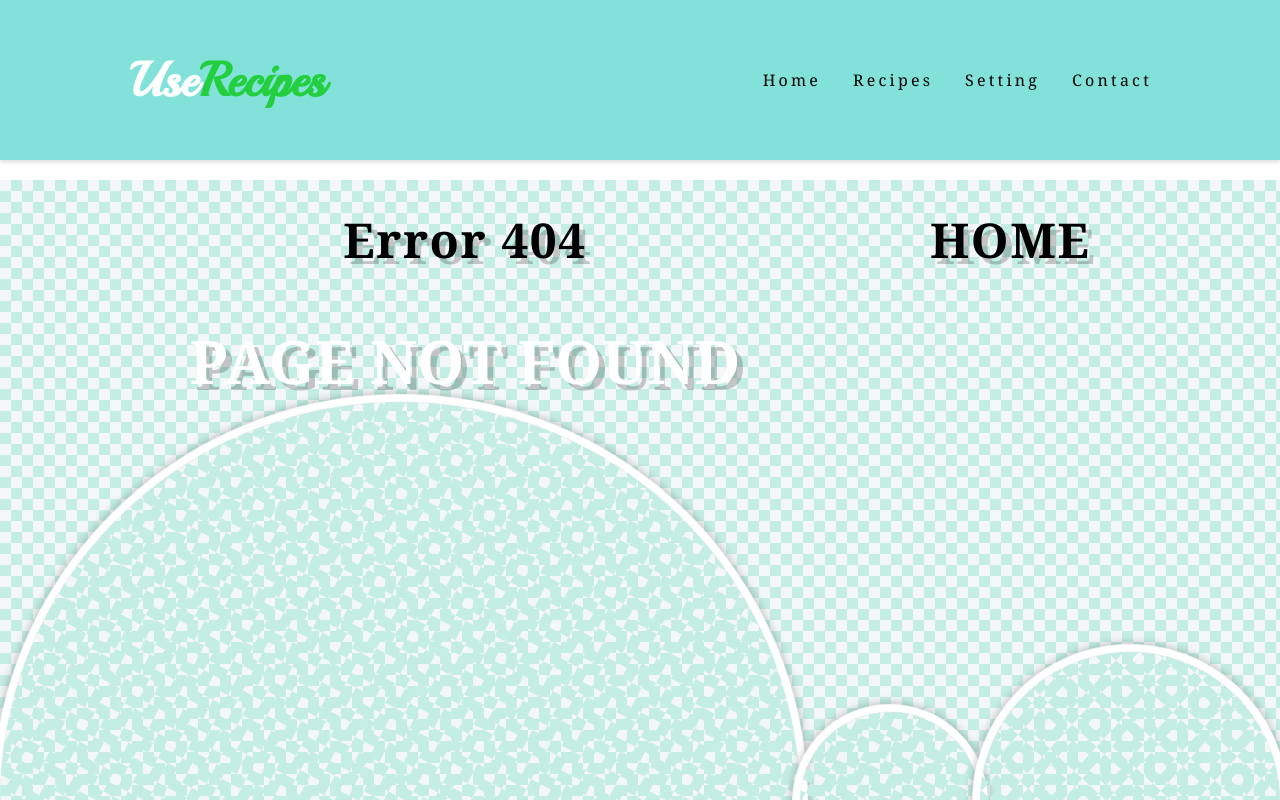
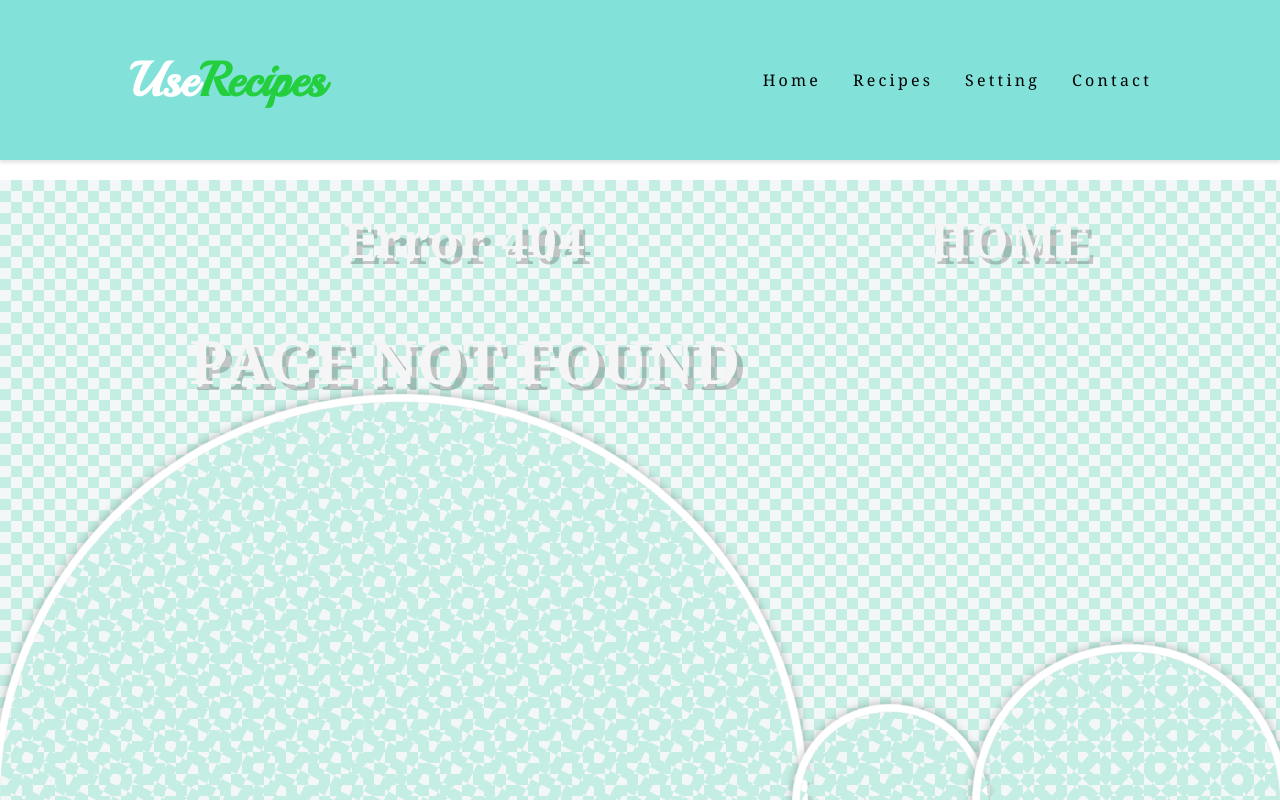
Before and after one commit to PikchuCheng/react-project-deployment, a React (Vite) app: page /404 in a window 1280 px wide. Shown: the top 800 px of the page. Built offline with nearby package versions, Linux system fonts and the light colour scheme; a web font is replaced by a local one.

Commit message:
Finish Version for Presentention

```diff
--- a/src/pages/NotFound.jsx
+++ b/src/pages/NotFound.jsx
@@ -3,14 +3,14 @@
   return (
     <div className="body-not-found">
       <div className="page">
-        <h1>Error 404</h1>
-        <h2>PAGE NOT FOUND</h2>
+        <h1 className="moire-title">Error 404</h1>
+        <h2 className="moire-title" >PAGE NOT FOUND</h2>
     </div>
     <div className="page1">
-        <h1>GO</h1>
+        <h1 className="moire-title">GO</h1>
     </div>
     <div className="pag">
-        <h1>HOME</h1>
+        <h1 className="moire-title">HOME</h1>
     </div>
     <div className="moire"></div>
     <div className="moire2"></div>
--- a/src/style/partials/_404.scss
+++ b/src/style/partials/_404.scss
@@ -10,6 +10,8 @@
     flex-wrap: wrap;
     color: #fff;
     text-shadow: 6px 6px 0px rgba(0, 0, 0, 0.2);
+
+
 }
 
 .moire {
@@ -34,7 +36,7 @@
     width: fit-content;
     position: absolute;
     top: 300px;
-    left: 250px;
+    left: 200px;
     right: 0;
     bottom: 0;
     display: flex;
@@ -45,9 +47,13 @@
     font-size: 3em;
     margin:0;
 
-    h2{
+    .moire-title{
+        color: whitesmoke;
+        font-family: var(--font-family);
         width: 100%;
     }
+
+
 }
 
 .page1 {
@@ -64,6 +70,12 @@
     z-index: 2;
     font-size: 3em;
     margin:0;
+
+    .moire-title{
+        color: whitesmoke;
+        font-family: var(--font-family);
+        width: 100%;
+    }
 }
 
 .pag {
@@ -78,6 +90,12 @@
     flex-direction: column;
     z-index: 2;
     font-size: 3em;
+
+    .moire-title{
+        color: whitesmoke;
+        font-family: var(--font-family);
+        width: 100%;
+    }
 
 }
 
```
